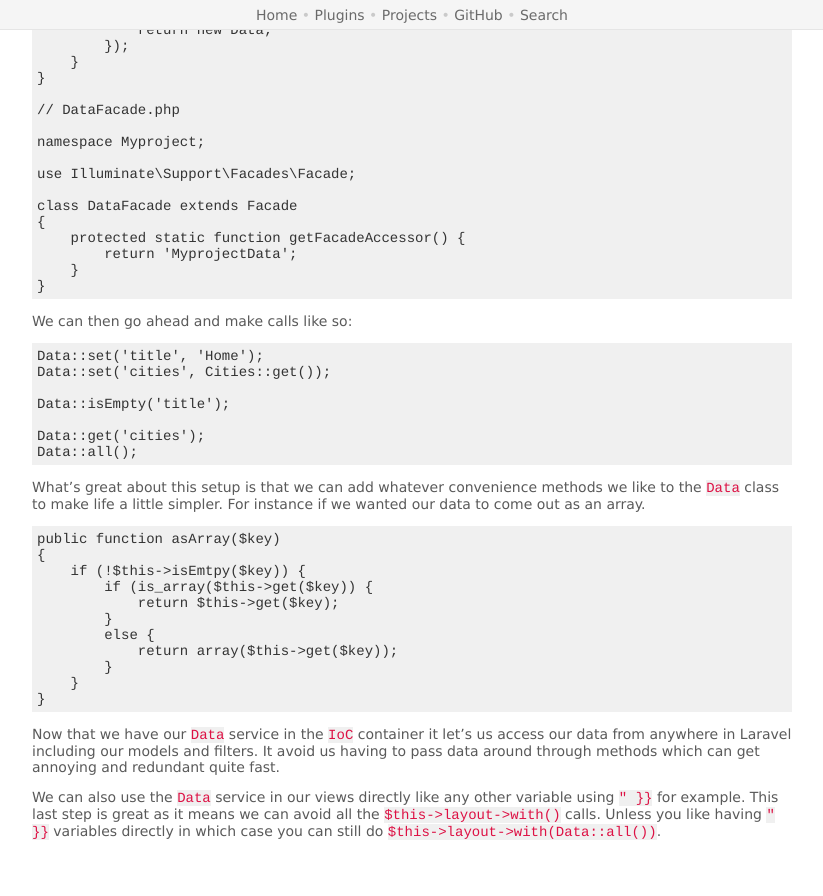
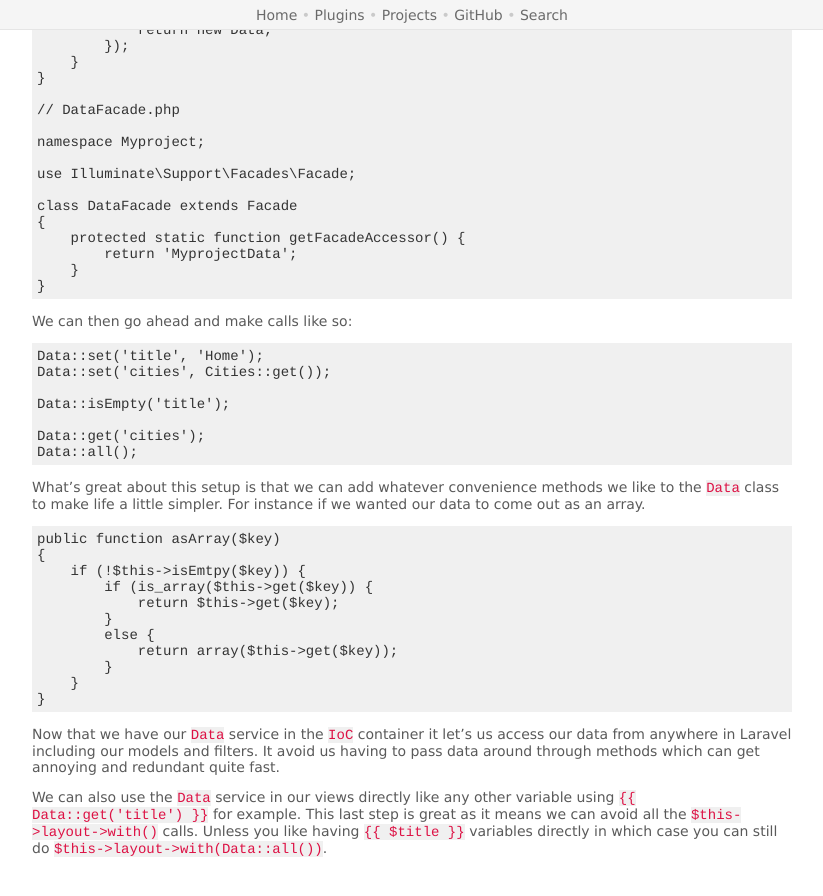
Before and after one commit to websanova/websanova.github.io, a Jekyll site: the page built from _posts/2014-07-23-global-data-in-laravel.md, in a window 1280 px wide and 900 px high, scrolled down 1762 px. Shown: the top 896 px of the window, without its empty margins (228-1051 px from the left). Built offline with Jekyll 4.4.1, drawn with Linux system fonts in a browser that asks for light colours; comment, search, counter and statistics services are not loaded.

Commit message:
Escape retry.

```diff
--- a/_posts/2014-07-23-global-data-in-laravel.md
+++ b/_posts/2014-07-23-global-data-in-laravel.md
@@ -154,4 +154,4 @@ public function asArray($key)
 
 Now that we have our `Data` service in the `IoC` container it let’s us access our data from anywhere in Laravel including our models and filters. It avoid us having to pass data around through methods which can get annoying and redundant quite fast.
 
-We can also use the `Data` service in our views directly like any other variable using `{{ "{{ Data::get('title') }}" }}` for example. This last step is great as it means we can avoid all the `$this->layout->with()` calls. Unless you like having `{{ "{{ $title }}" }}` variables directly in which case you can still do `$this->layout->with(Data::all())`.
+We can also use the `Data` service in our views directly like any other variable using `{{ "{{ Data::get('title') " }}}}` for example. This last step is great as it means we can avoid all the `$this->layout->with()` calls. Unless you like having `{{ "{{ $title " }}}}` variables directly in which case you can still do `$this->layout->with(Data::all())`.
```
